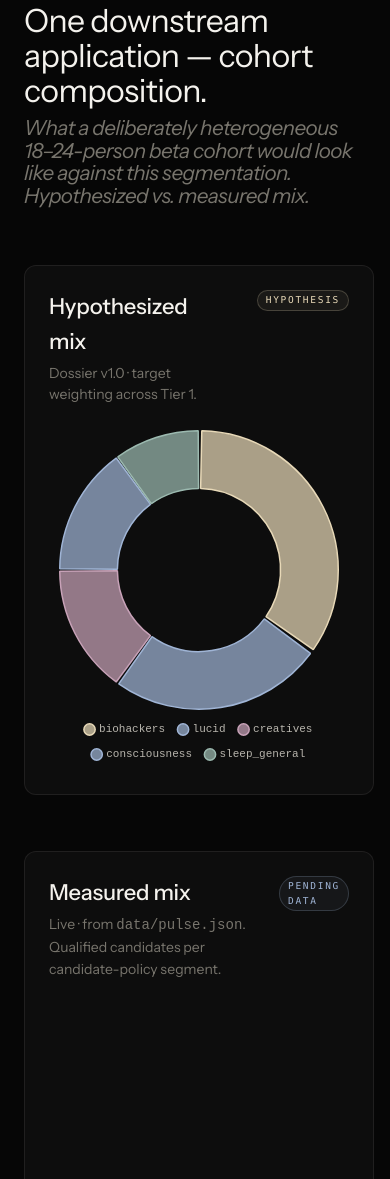
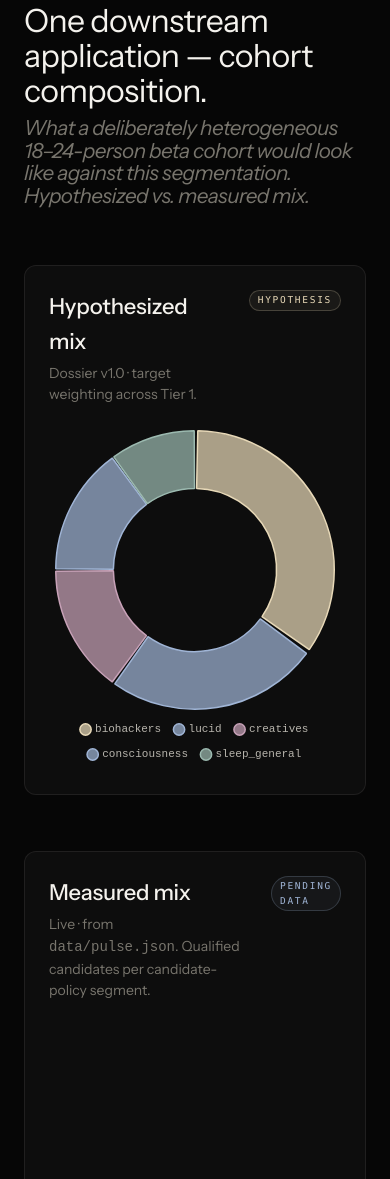
Before and after one commit to jeddy3d/dust-demographic-analysis, a website: page index.html in a window 390 px wide. Shown: the part 10501-11680 px from the top of the page. Drawn offline with nearby package versions, Linux system fonts and the light colour scheme; a web font is replaced by a local one.

Commit message:
site: fix measured-mix card clipping on cohort-dual grid
Chart.js canvases were giving the grid items an intrinsic min-width
equal to their rendered size, so 1fr/1fr couldn't actually shrink below
the canvas width — the right card spilled past the section container on
viewports narrower than the two canvases combined. Switch to
minmax(0, 1fr) and give the chart-cards min-width: 0 + overflow: hidden
so the grid behaves as intended at every width.

```diff
--- a/styles.css
+++ b/styles.css
@@ -2222,15 +2222,27 @@ body {
    ============================================================ */
 .cohort-dual {
   display: grid;
-  grid-template-columns: 1fr 1fr;
+  grid-template-columns: minmax(0, 1fr) minmax(0, 1fr);
   gap: var(--space-400);
   margin-bottom: var(--space-500);
 }
 
 @media (max-width: 900px) {
   .cohort-dual {
-    grid-template-columns: 1fr;
+    grid-template-columns: minmax(0, 1fr);
   }
+}
+
+.cohort-dual > .chart-card {
+  /* Without min-width: 0, Chart.js canvases give the grid item an
+     intrinsic min-width equal to their rendered size, which pushes the
+     measured-mix card off the right edge of the section container. */
+  min-width: 0;
+  overflow: hidden;
+}
+
+.cohort-dual .chart-wrap {
+  min-width: 0;
 }
 
 .cohort-dual .chart-header {
```
